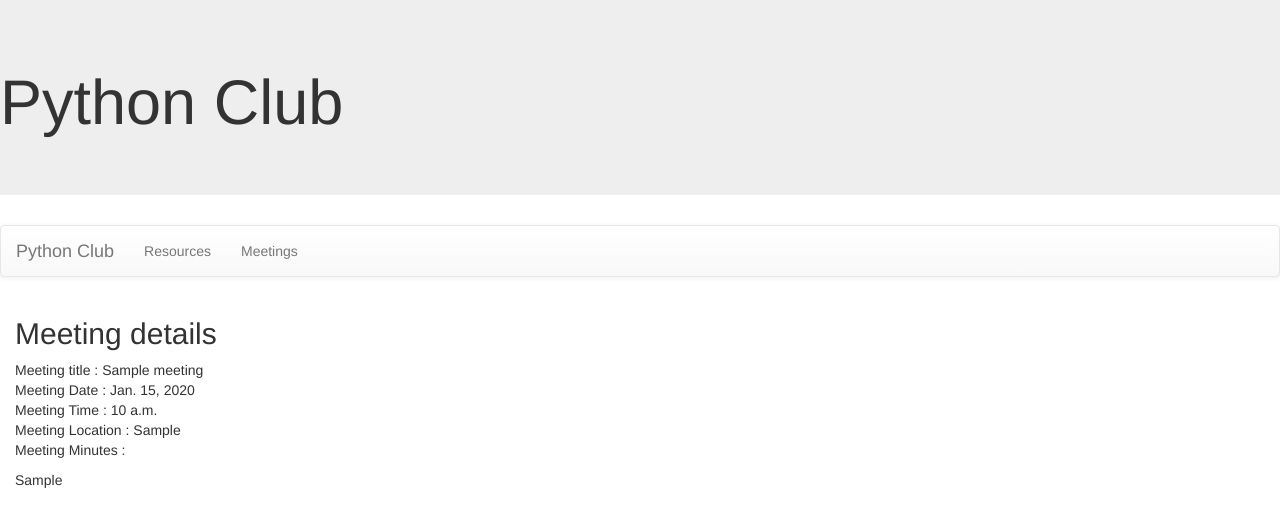
After one commit to lashkscc/PythonClub, a Django app: page /Club/meetingDetails/1 in a window 1280 px wide. The commit adds this page. Shown: the top 527 px of the page. Run offline with Django 4.2, Linux system fonts and the light colour scheme; tables that the repository leaves empty hold one stand-in row (values such as "Sample post"); some libraries are stand-ins or nearby versions.

Commit message:
Meeting & Meeting detail view added

```diff
--- /dev/null
+++ b/Club/templates/Club/meetingDetails.html
@@ -0,0 +1,12 @@
+{% extends 'base.html' %}
+{% block content %}
+
+<h2>Meeting details</h2>
+
+<p>Meeting title : {{ meeting.meetingTitle }}<br/>
+Meeting Date : {{ meeting.meetingDate }}<br/>
+Meeting Time : {{ meeting.meetingTime }}<br/>
+Meeting Location : {{ meeting.meetingLocation }}<br/>
+Meeting Minutes : {{ minute.minutes|linebreaks }}
+
+{% endblock %}
--- a/Club/templates/base.html
+++ b/Club/templates/base.html
@@ -17,7 +17,7 @@
 </div>
 <ul class="nav navbar-nav">
 <li><a href="{% url 'resources' %}"> Resources</a> </li>
-<li>Dummy</li>
+<li><a href="{% url 'meetings' %}"> Meetings</a> </li>
 </ul>
 </div>
 </nav>
--- a/Club/urls.py
+++ b/Club/urls.py
@@ -3,5 +3,7 @@ from . import views
 
 urlpatterns = [
     path('',views.index, name='index'),
-    path('resources/',views.resources, name = 'resources')
+    path('resources/',views.resources, name = 'resources'),
+    path('meetings/',views.meetings, name = 'meetings'),
+    path('meetingDetails/<int:id>', views.meetingDetails, name = 'detail'),
 ]
--- a/Club/views.py
+++ b/Club/views.py
@@ -1,5 +1,5 @@
-from django.shortcuts import render
-from .models import Resource
+from django.shortcuts import render, get_object_or_404
+from .models import Resource, Meeting, MeetingMinute
 
 # Create your views here.
 def index(request):
@@ -8,3 +8,22 @@ def index(request):
 def resources(request):
     resource_list=Resource.objects.all()#bad for big lists, use find instead
     return render(request, 'Club/resources.html', {'resource_list': resource_list})
+
+def meetings(request):
+    meeting_list=Meeting.objects.all()
+    return render(request, 'Club/meetings.html', {'meeting_list':meeting_list})
+
+def meetingDetails(request, id):
+    meeting=get_object_or_404(Meeting, pk=id)
+    # date=meeting.meetingDate
+    # time=meeting.meetingTime
+    # locat=meeting.meetingLocation
+    minute=MeetingMinute.objects.get(meetingID=meeting.id)
+    context={
+        'meeting' : meeting,
+        # 'date' : date,
+        # 'time' : time,
+        # 'locat' : locat,
+        'minute': minute,
+    }
+    return render(request, 'Club/meetingDetails.html', {'meeting': meeting, 'minute' : minute})
```
Also changed, not shown: Club/templates/Club/meetings.html (added, +11 -0 lines).
